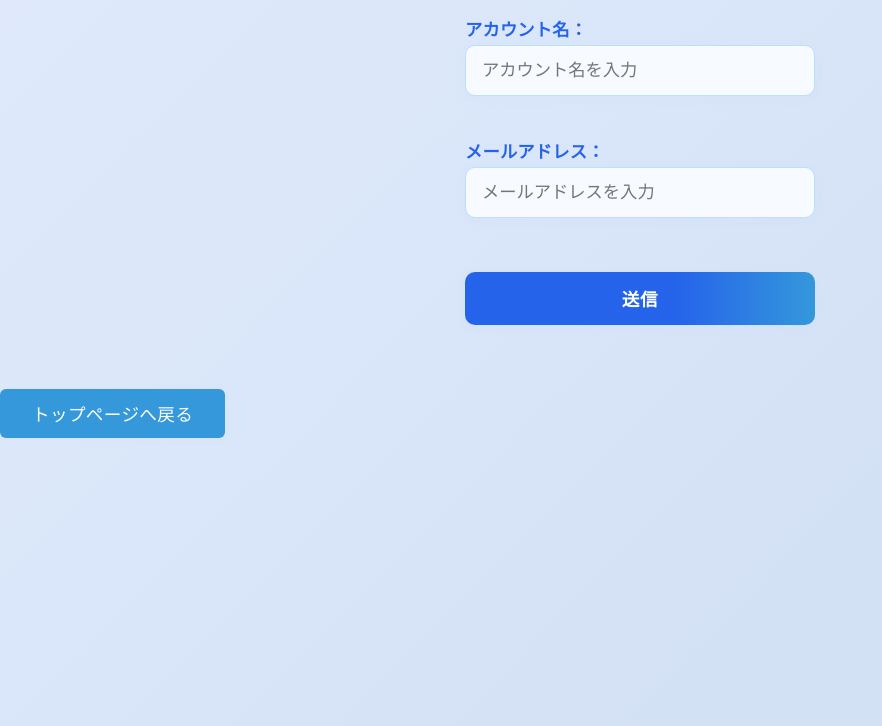
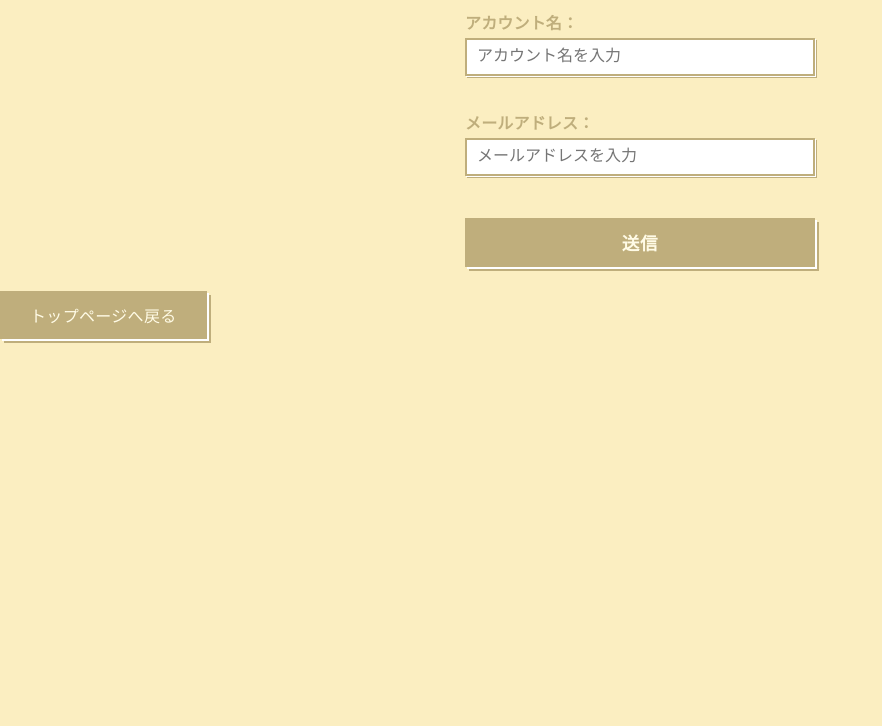
Before and after one commit to SodaiFurukawa/tutorial, a plain HTML site: page page2.html in a window 1280 px wide. Shown: the part 114-840 px from the top of the page, without its empty margins (0-882 px from the left). Drawn offline with Linux system fonts and the light colour scheme.

Commit message:
CSSの変更

```diff
--- a/index.css
+++ b/index.css
@@ -154,3 +154,119 @@ button[type="submit"]:hover {
     background: linear-gradient(90deg, #1746a0 60%, #217dbb 100%);
     box-shadow: 0 4px 16px #bcdffb55;
 }
+
+/* === レトロなUI用CSS === */
+body {
+    background: #fbeec1;
+    color: #222;
+    font-family: 'MS UI Gothic', 'Osaka', 'ＭＳ Ｐゴシック', monospace;
+}
+
+div, .container {
+    max-width: 420px;
+    margin: 64px auto;
+    background: #fffbe6;
+    border: 2px solid #bfae7c;
+    border-radius: 0;
+    box-shadow: 0 0 0 4px #bfae7c, 0 0 0 8px #fffbe6;
+    padding: 32px 24px;
+    text-align: center;
+}
+
+h1 {
+    color: #bfae7c;
+    font-family: 'MS UI Gothic', 'Osaka', 'ＭＳ Ｐゴシック', monospace;
+    font-size: 2.2em;
+    font-weight: bold;
+    letter-spacing: 0.08em;
+    text-shadow: 1px 1px 0 #fff, 2px 2px 0 #bfae7c;
+    margin-bottom: 24px;
+}
+
+a {
+    display: inline-block;
+    margin: 24px auto 0 auto;
+    padding: 10px 28px;
+    background: #bfae7c;
+    color: #fffbe6;
+    border: 2px solid #bfae7c;
+    border-radius: 0;
+    font-family: inherit;
+    font-size: 1em;
+    text-decoration: none;
+    box-shadow: 2px 2px 0 #fff, 4px 4px 0 #bfae7c;
+    transition: background 0.2s, color 0.2s;
+}
+
+a:hover {
+    background: #fffbe6;
+    color: #bfae7c;
+}
+
+form {
+    background: transparent;
+    box-shadow: none;
+    padding: 0;
+    margin-bottom: 0;
+}
+
+label {
+    color: #bfae7c;
+    font-size: 1em;
+    font-family: inherit;
+    margin-bottom: 4px;
+    letter-spacing: 0.01em;
+}
+
+input[type="text"],
+input[type="email"] {
+    background: #fff;
+    border: 2px solid #bfae7c;
+    border-radius: 0;
+    padding: 8px 10px;
+    font-size: 1em;
+    margin-bottom: 16px;
+    font-family: inherit;
+    box-shadow: 1px 1px 0 #fff, 2px 2px 0 #bfae7c;
+    transition: border 0.2s;
+}
+
+input[type="text"]:focus,
+input[type="email"]:focus {
+    border: 2px solid #bfae7c;
+    outline: none;
+    background: #fbeec1;
+}
+
+button, button[type="submit"] {
+    width: 100%;
+    background: #bfae7c;
+    color: #fffbe6;
+    border: 2px solid #bfae7c;
+    border-radius: 0;
+    padding: 10px 0;
+    font-size: 1.1em;
+    font-family: inherit;
+    font-weight: bold;
+    box-shadow: 2px 2px 0 #fff, 4px 4px 0 #bfae7c;
+    cursor: pointer;
+    margin-top: 8px;
+    transition: background 0.2s, color 0.2s;
+}
+
+button:hover, button[type="submit"]:hover {
+    background: #fffbe6;
+    color: #bfae7c;
+}
+
+ul {
+    list-style: square inside;
+    padding: 0;
+    color: #bfae7c;
+}
+
+ul li {
+    margin: 8px 0;
+    font-size: 1.1em;
+    font-family: inherit;
+}
```
